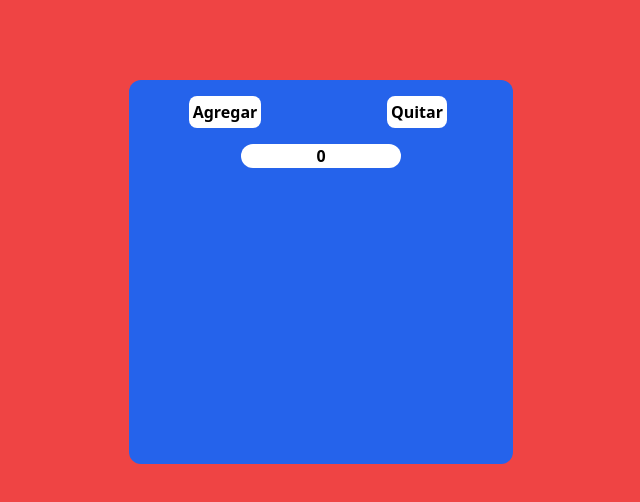
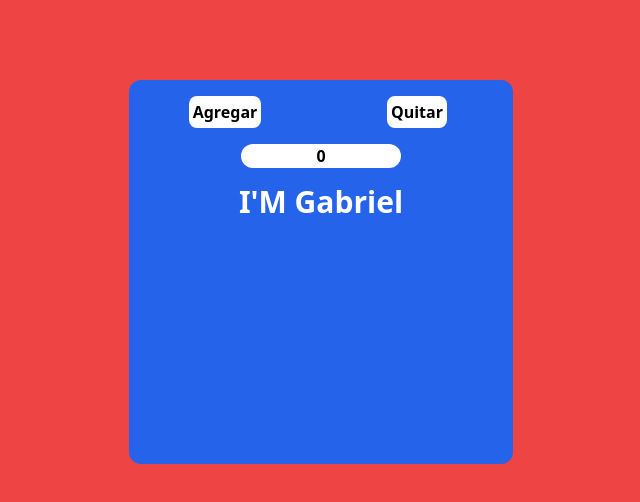
Before and after one commit to GabrielOque/react-gh-pages, a React (Create React App) app: page / in a window 1280 px wide. Shown: the top 502 px of the page, without its empty margins (319-959 px from the left). Built offline with nearby package versions, Linux system fonts and the light colour scheme.

Commit message:
..Add anme <3

```diff
--- a/src/App.js
+++ b/src/App.js
@@ -11,7 +11,6 @@ function App() {
       localStorage.getItem("items") === "undefined" ||
       localStorage.getItem("items") === "null"
     ) {
-      console.log("aqui stoy puto");
       localStorage.setItem("items", JSON.stringify(0));
     }
   }, []);
@@ -43,6 +42,9 @@ function App() {
             {items}
           </div>
         </div>
+        <div className="flex justify-center mt-4 text-3xl font-bold text-white">
+          <h1>I'M Gabriel</h1>
+        </div>
       </div>
     </h1>
   );
```
